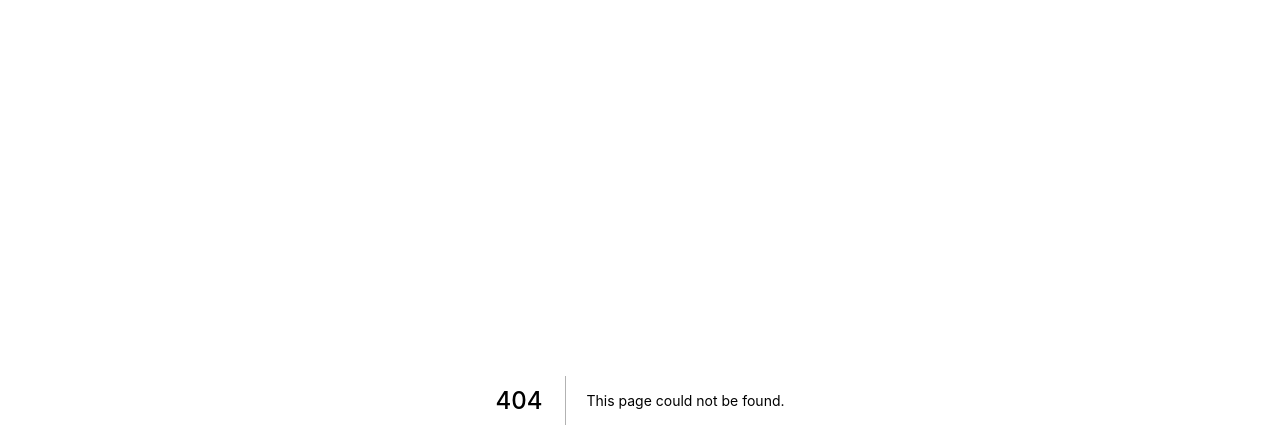
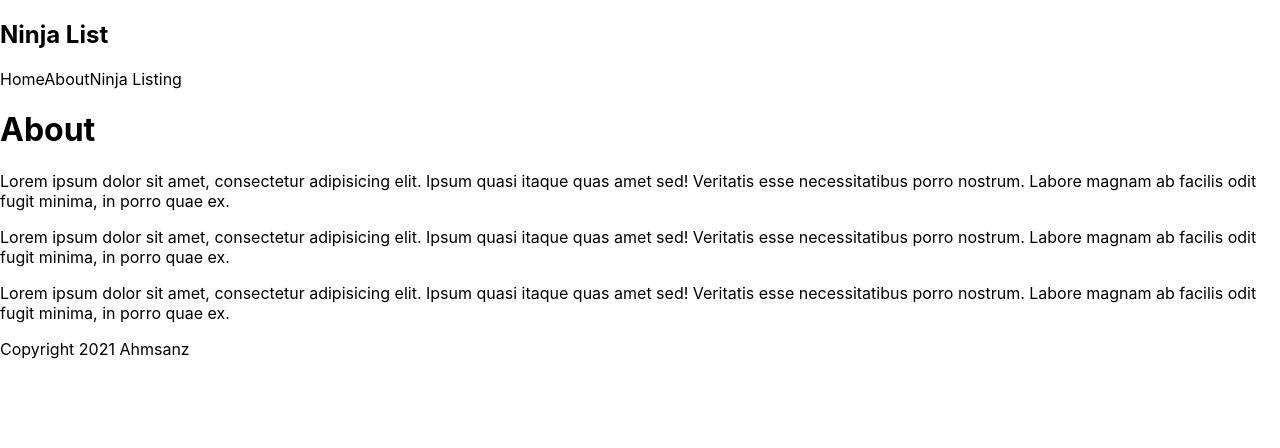
Before and after one commit to Ahmsanz/nextTest, a Next.js app: page /about in a window 1280 px wide. Before the commit this address had no page. Shown: the top 448 px of the page. Built offline with nearby package versions, Linux system fonts and the light colour scheme.

Commit message:
main setup, no styles

```diff
--- /dev/null
+++ b/comps/Layout.tsx
@@ -0,0 +1,18 @@
+import Footer from "./footer"
+import Navbar from "./navbar"
+
+export interface LayoutProps {
+
+}
+
+const Layout: React.FunctionComponent<LayoutProps> = ({ children }) => {
+    return (
+        <div className = "content">
+            <Navbar />
+            {children}
+            <Footer />
+        </div>
+     );
+}
+
+export default Layout;
--- /dev/null
+++ b/comps/footer.tsx
@@ -0,0 +1,13 @@
+export interface FooterProps {
+
+}
+
+const Footer: React.FunctionComponent<FooterProps> = () => {
+    return (
+        <div>
+            <p>Copyright 2021 Ahmsanz</p>
+        </div>
+     );
+}
+
+export default Footer;
--- /dev/null
+++ b/comps/navbar.tsx
@@ -0,0 +1,20 @@
+import Link from 'next/link';
+
+export interface NavbarProps {
+
+}
+
+const Navbar: React.FunctionComponent<NavbarProps> = () => {
+    return (
+        <nav>
+            <div className="logo">
+                <h1>Ninja List</h1>
+            </div>
+            <Link href='/'><a>Home</a></Link>
+            <Link href='/about'><a>About</a></Link>
+            <Link href='/ninjas'><a>Ninja Listing</a></Link>
+        </nav>
+     );
+}
+
+export default Navbar;
--- a/pages/_app.tsx
+++ b/pages/_app.tsx
@@ -1,7 +1,12 @@
 import '../styles/globals.css'
 import type { AppProps } from 'next/app'
+import Layout from '../comps/Layout'
 
 function MyApp({ Component, pageProps }: AppProps) {
-  return <Component {...pageProps} />
+  return (
+    <Layout>
+      <Component {...pageProps} />
+    </Layout>
+  )
 }
 export default MyApp
--- /dev/null
+++ b/pages/about.tsx
@@ -0,0 +1,16 @@
+export interface Props {
+
+}
+
+const About: React.FunctionComponent<Props> = () => {
+    return (
+        <div>
+            <h1>About</h1>
+            <p>Lorem ipsum dolor sit amet, consectetur adipisicing elit. Ipsum quasi itaque quas amet sed! Veritatis esse necessitatibus porro nostrum. Labore magnam ab facilis odit fugit minima, in porro quae ex.</p>
+            <p>Lorem ipsum dolor sit amet, consectetur adipisicing elit. Ipsum quasi itaque quas amet sed! Veritatis esse necessitatibus porro nostrum. Labore magnam ab facilis odit fugit minima, in porro quae ex.</p>
+            <p>Lorem ipsum dolor sit amet, consectetur adipisicing elit. Ipsum quasi itaque quas amet sed! Veritatis esse necessitatibus porro nostrum. Labore magnam ab facilis odit fugit minima, in porro quae ex.</p>
+        </div>
+    );
+}
+
+export default About;
```
Also changed, not shown: package.json (+4 -4 lines), pages/index.tsx (+9 -60 lines), pages/ninjas/index.tsx (added, +13 -0 lines), pages/ninjas/test.tsx (added, +13 -0 lines), next-env.d.ts.
